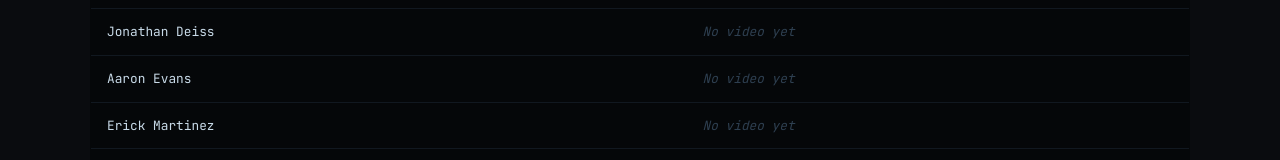
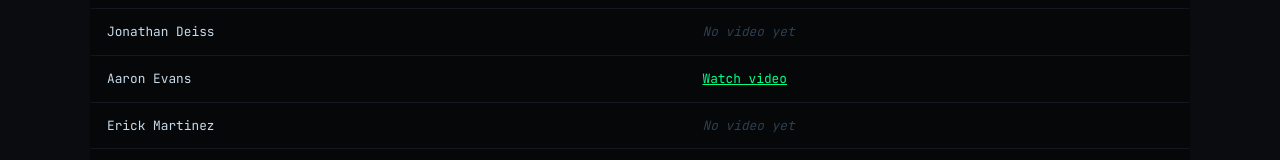
Before and after one commit to JaceYar/Software1-Proj, an Astro site in the folder site/: page / in a window 1280 px wide. Shown: the part 1871-2031 px from the top of the page. Built offline with nearby package versions, Linux system fonts and the light colour scheme; Astro itself is replaced by a stand-in of ours; no server answers.

Commit message:
add video

```diff
--- a/site/src/pages/index.astro
+++ b/site/src/pages/index.astro
@@ -21,7 +21,7 @@ const members = [
     role: "Project Manager",
     roleDesc: "Coordinates group activities, manages deliverables, allocates responsibilities, and liaises with the instructor.",
     useCases: ["Process Check-Out", "Purchase From Store", "View or Request Bill"],
-    video: "",
+    video: "https://www.youtube.com/watch?v=Rqnoa-ojHi4",
   },
   {
     name: "Erick Martinez", github: "emartinez-06",
```
